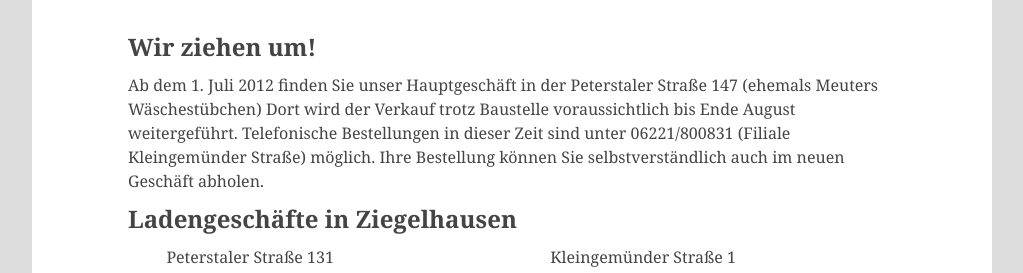
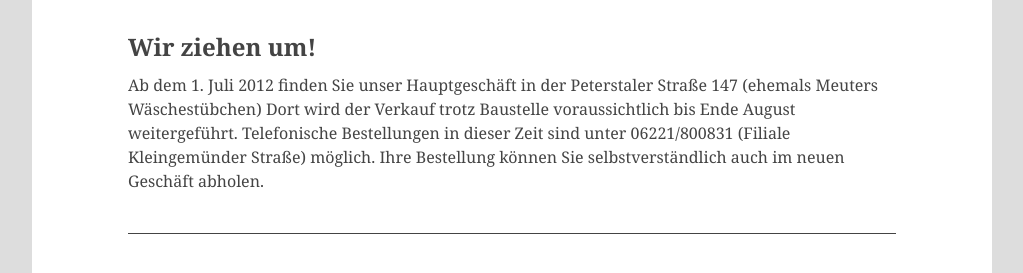
Before and after one commit to winniae/baeckerei-ruehle.de, a plain HTML site: page html5boilerplate2.0/index.html in a window 1280 px wide. Shown: the part 452-725 px from the top of the page, without its empty margins (128-1151 px from the left). Drawn offline with nearby package versions, Linux system fonts and the light colour scheme.

Commit message:
wir ziehen um style

```diff
--- a/html5boilerplate2.0/index.html
+++ b/html5boilerplate2.0/index.html
@@ -48,7 +48,7 @@
 
 <div class="fb-like" data-href="http://baeckerei-ruehle.de/" data-send="false" data-width="450" data-show-faces="false" data-font="arial"></div>
     	</section>
-		<section>
+		<section style="padding-bottom:2em;margin-bottom:2em;border-bottom:1px solid;">
 			<h1>Wir ziehen um!</h1>
 			<p>
 				Ab dem 1. Juli 2012 finden Sie unser Hauptgeschäft in der Peterstaler Straße 147 (ehemals Meuters Wäschestübchen) Dort wird der Verkauf trotz Baustelle voraussichtlich bis Ende August weitergeführt. Telefonische Bestellungen in dieser Zeit sind unter 06221/800831 (Filiale Kleingemünder Straße) möglich. Ihre Bestellung können Sie selbstverständlich auch im neuen Geschäft abholen.
```
